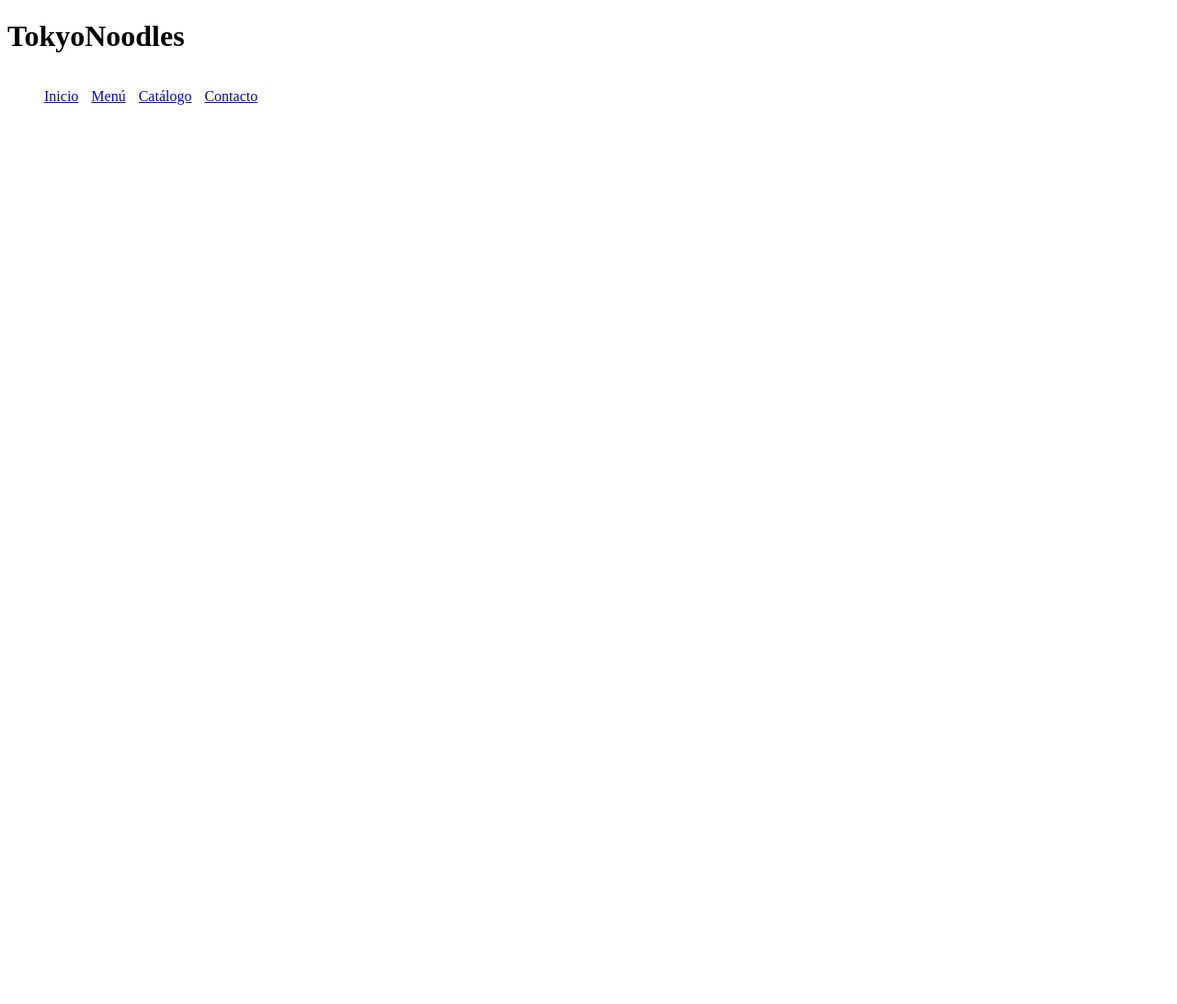
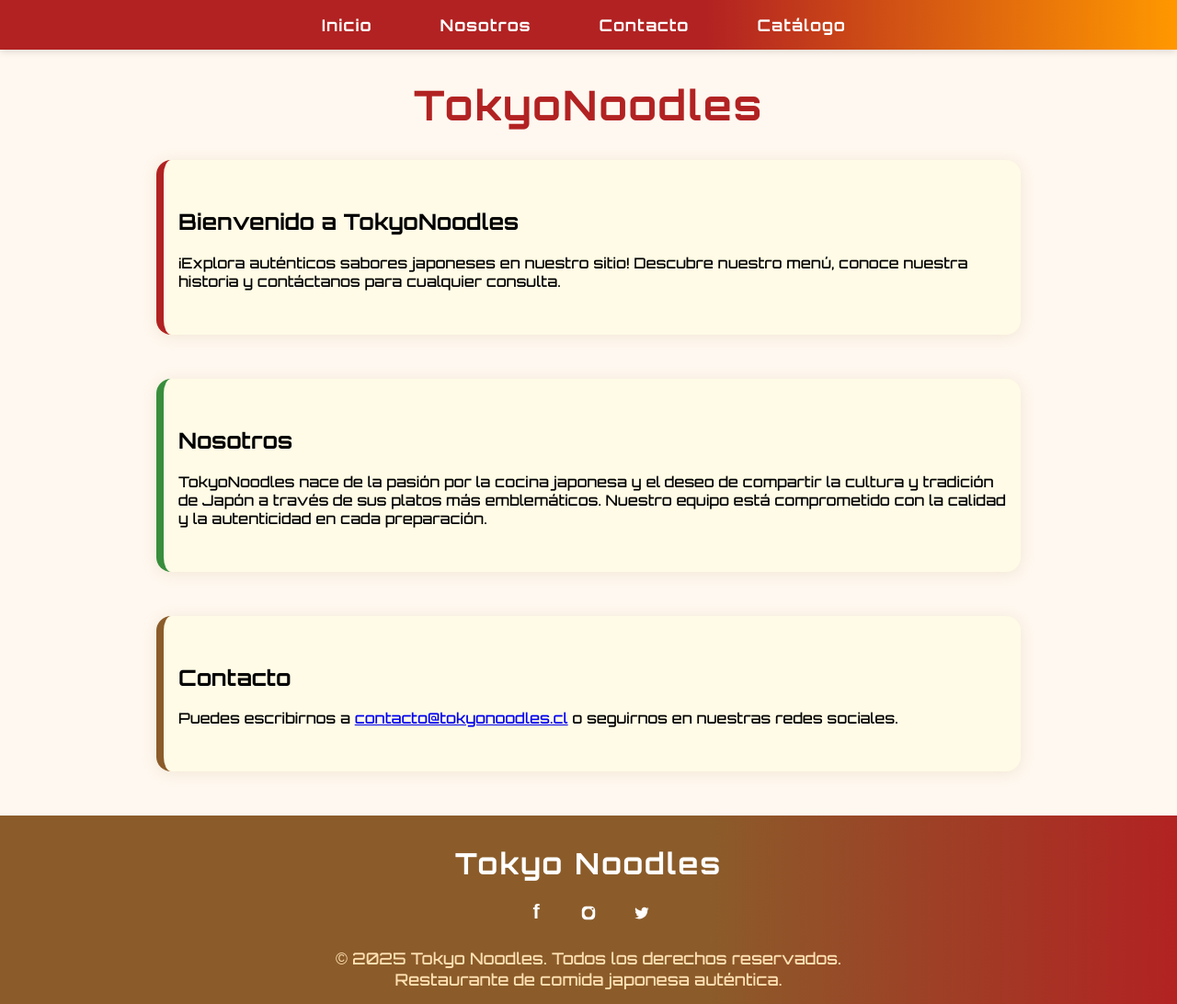
Before and after one commit to Carlinhoelpro/Taller_1, a plain HTML site: page Inicio.html in a window 1280 px wide. Shown: the whole page at 92% size. Before the commit the page ends 800 px from the top, so only its background shows below. Drawn offline with Linux system fonts and the light colour scheme.

Commit message:
Se desarrolló la barra de navegación y estructura de la página de inicio con texto tipo placeholder

```diff
--- a/Inicio.css
+++ b/Inicio.css
@@ -1,4 +1,133 @@
+body {
+    margin: 0;
+    font-family: 'Orbitron', Arial, sans-serif;
+    background: #fff8f0; /* Beige claro */
+}
+
+.navbar {
+    position: sticky;
+    top: 0;
+    width: 100%;
+    background: linear-gradient(90deg, #b22222 60%, #ff9800 100%); /* Rojo a naranja */
+    z-index: 100;
+    box-shadow: 0 2px 8px #0002;
+}
+
+.BarraNavegacion {
+    display: flex;
+    justify-content: center;
+    gap: 2rem;
+    list-style: none;
+    margin: 0;
+    padding: 1rem 0;
+}
+
 .BarraNavegacion li {
-  display: inline-block; /* O display: inline; */
-  margin-right: 10px; /* Añade un poco de espacio entre elementos */
+    display: inline-block;
+    margin-right: 10px;
 }
+
+.BarraNavegacion li a {
+    color: #fff;
+    text-decoration: none;
+    font-size: 1.1rem;
+    font-weight: 700;
+    letter-spacing: 1px;
+    transition: color 0.2s, background 0.2s;
+    padding: 0.4rem 1rem;
+    border-radius: 6px;
+}
+
+.BarraNavegacion li a.active,
+.BarraNavegacion li a:hover {
+    color: #fffde4;
+    background: #ff9800; /* Naranja */
+}
+
+h1 {
+    text-align: center;
+    color: #b22222; /* Rojo fuerte */
+    font-family: 'Orbitron', Arial, sans-serif;
+    margin-top: 2rem;
+    margin-bottom: 2rem;
+    font-size: 2.8rem;
+    letter-spacing: 2px;
+}
+
+section {
+    opacity: 0;
+    transform: translateY(40px);
+    transition: opacity 0.8s, transform 0.8s;
+    max-width: 900px;
+    margin: 0 auto 3rem auto;
+    padding: 2rem 1rem;
+    background: #fffbe6; /* Blanco/beige */
+    border-radius: 16px;
+    box-shadow: 0 2px 16px #bfa76a33;
+    border-left: 8px solid #b22222; /* Rojo */
+}
+
+section.visible {
+    opacity: 1;
+    transform: translateY(0);
+}
+
+section#nosotros {
+    border-left: 8px solid #388e3c; /* Verde */
+}
+
+section#contacto {
+    border-left: 8px solid #8B5C2A; /* Marrón */
+}
+
+footer {
+    background: linear-gradient(90deg, #8B5C2A 60%, #b22222 100%); /* Marrón a rojo */
+    color: #fff;
+    padding: 2rem 1rem 1rem 1rem;
+    text-align: center;
+    font-family: 'Orbitron', Arial, sans-serif;
+    margin-top: 3rem;
+}
+
+.footer-title {
+    font-size: 2rem;
+    font-weight: bold;
+    margin-bottom: 1rem;
+    letter-spacing: 2px;
+}
+
+.footer-social {
+    margin: 1rem 0;
+}
+
+.footer-social a {
+    display: inline-block;
+    margin: 0 0.5rem;
+    vertical-align: middle;
+}
+
+.footer-social svg {
+    width: 36px;
+    height: 36px;
+    fill: #fff;
+    transition: fill 0.2s;
+}
+
+.footer-social a:hover svg {
+    fill: #ff9800;
+}
+
+.footer-desc {
+    margin-top: 1rem;
+    font-size: 1.1rem;
+    color: #ffe0b2;
+}
+
+@media (max-width: 600px) {
+    section {
+        padding: 1rem 0.5rem;
+    }
+    h1 {
+        font-size: 2rem;
+    }
+}
--- a/Inicio.html
+++ b/Inicio.html
@@ -1,19 +1,56 @@
 <!DOCTYPE html>
-<html lang="en">
+<html lang="es">
 <head>
     <meta charset="UTF-8">
     <meta name="viewport" content="width=device-width, initial-scale=1.0">
     <title>TokyoNoodles</title>
+    <link href="https://fonts.googleapis.com/css?family=Orbitron:wght@500;700&display=swap" rel="stylesheet">
     <link rel="stylesheet" href="Inicio.css">
+    <script src="Inicio.js" defer></script>
 </head>
 <body>
+    <nav class="navbar">
+        <ul class="BarraNavegacion">
+            <li><a href="#inicio" class="active">Inicio</a></li>
+            <li><a href="#nosotros">Nosotros</a></li>
+            <li><a href="#contacto">Contacto</a></li>
+            <li><a href="Catalogo.html">Catálogo</a></li>
+        </ul>
+    </nav>
     <h1>TokyoNoodles</h1>
-    <nav>
-        <ul class="BarraNavegacion", style="display: inline-block">
-            <li><a href="#">Inicio</a></li>
-            <li><a href="Menu.html">Menú</a></li>
-            <li><a href="Catalogo.html">Catálogo</a></li>
-            <li><a href="Contacto.html">Contacto</a></li>
-        </ul>
+
+    <section id="inicio">
+        <h2>Bienvenido a TokyoNoodles</h2>
+        <p>¡Explora auténticos sabores japoneses en nuestro sitio! Descubre nuestro menú, conoce nuestra historia y contáctanos para cualquier consulta.</p>
+    </section>
+
+    <section id="nosotros">
+        <h2>Nosotros</h2>
+        <p>TokyoNoodles nace de la pasión por la cocina japonesa y el deseo de compartir la cultura y tradición de Japón a través de sus platos más emblemáticos. Nuestro equipo está comprometido con la calidad y la autenticidad en cada preparación.</p>
+    </section>
+
+    <section id="contacto">
+        <h2>Contacto</h2>
+        <p>Puedes escribirnos a <a href="mailto:contacto@tokyonoodles.cl">contacto@tokyonoodles.cl</a> o seguirnos en nuestras redes sociales.</p>
+    </section>
+
+    <footer>
+        <div class="footer-title">Tokyo Noodles</div>
+        <div class="footer-social">
+            <a href="https://www.facebook.com/" target="_blank" rel="noopener" aria-label="Facebook">
+                <svg viewBox="0 0 40 40"><circle cx="20" cy="20" r="18" fill="#8B5C2A"/><text x="20" y="27" text-anchor="middle" font-family="Arial, sans-serif" font-size="24" fill="#fff" font-weight="bold">f</text></svg>
+            </a>
+            <a href="https://www.instagram.com/" target="_blank" rel="noopener" aria-label="Instagram">
+                <svg viewBox="0 0 40 40"><circle cx="20" cy="20" r="18" fill="#8B5C2A"/><g><rect x="12" y="12" width="16" height="16" rx="5" fill="#fff"/><circle cx="20" cy="20" r="5" fill="#8B5C2A"/><circle cx="25" cy="15" r="1.2" fill="#8B5C2A"/></g></svg>
+            </a>
+            <a href="https://twitter.com/" target="_blank" rel="noopener" aria-label="Twitter">
+                <svg viewBox="0 0 40 40"><circle cx="20" cy="20" r="18" fill="#8B5C2A"/><g><path d="M28 16.6c.01.15.01.31.01.46 0 4.7-3.58 10.12-10.12 10.12-2.01 0-3.88-.59-5.46-1.6.28.03.56.05.85.05 1.67 0 3.21-.57 4.43-1.53-1.56-.03-2.88-1.06-3.34-2.47.22.04.44.07.67.07.32 0 .63-.04.92-.12-1.63-.33-2.86-1.77-2.86-3.5v-.04c.48.27 1.03.43 1.61.45-.96-.64-1.59-1.73-1.59-2.97 0-.65.17-1.26.47-1.78 1.71 2.1 4.27 3.48 7.16 3.63-.06-.26-.09-.53-.09-.81 0-1.95 1.58-3.53 3.53-3.53 1.02 0 1.94.43 2.59 1.12.81-.16 1.57-.46 2.26-.88-.27.84-.84 1.54-1.58 1.98.72-.09 1.41-.28 2.05-.57-.48.72-1.09 1.36-1.8 1.87z" fill="#fff"/></g></svg>
+            </a>
+        </div>
+        <div class="footer-desc">
+            © 2025 Tokyo Noodles. Todos los derechos reservados.<br>
+            Restaurante de comida japonesa auténtica.
+        </div>
+    </footer>
 </body>
 </html>
--- /dev/null
+++ b/Inicio.js
@@ -0,0 +1,49 @@
+document.querySelectorAll('.BarraNavegacion li a[href^="#"]').forEach(link => {
+    link.addEventListener('click', function(e) {
+        const targetId = this.getAttribute('href').slice(1);
+        const target = document.getElementById(targetId);
+        if (target) {
+            e.preventDefault();
+            const navbar = document.querySelector('.navbar');
+            const navbarHeight = navbar ? navbar.offsetHeight : 80;
+            const y = target.getBoundingClientRect().top + window.scrollY - navbarHeight - 8;
+            window.scrollTo({ top: y, behavior: 'smooth' });
+        }
+    });
+});
+
+document.addEventListener('DOMContentLoaded', function () {
+    const sections = document.querySelectorAll('section[id]');
+    const navLinks = document.querySelectorAll('.BarraNavegacion li a');
+
+    function onScroll() {
+        let scrollPos = window.scrollY + 120;
+        let currentId = '';
+        sections.forEach(section => {
+            if (scrollPos >= section.offsetTop) {
+                currentId = section.id;
+            }
+        });
+        navLinks.forEach(link => {
+            link.classList.remove('active');
+            if (link.getAttribute('href') === '#' + currentId) {
+                link.classList.add('active');
+            }
+        });
+    }
+    window.addEventListener('scroll', onScroll);
+    onScroll();
+});
+
+const sections = document.querySelectorAll('section');
+function revealSectionsOnScroll() {
+    const triggerBottom = window.innerHeight * 0.92;
+    sections.forEach(section => {
+        const sectionTop = section.getBoundingClientRect().top;
+        if (sectionTop < triggerBottom) {
+            section.classList.add('visible');
+        }
+    });
+}
+window.addEventListener('scroll', revealSectionsOnScroll);
+window.addEventListener('DOMContentLoaded', revealSectionsOnScroll);
```
